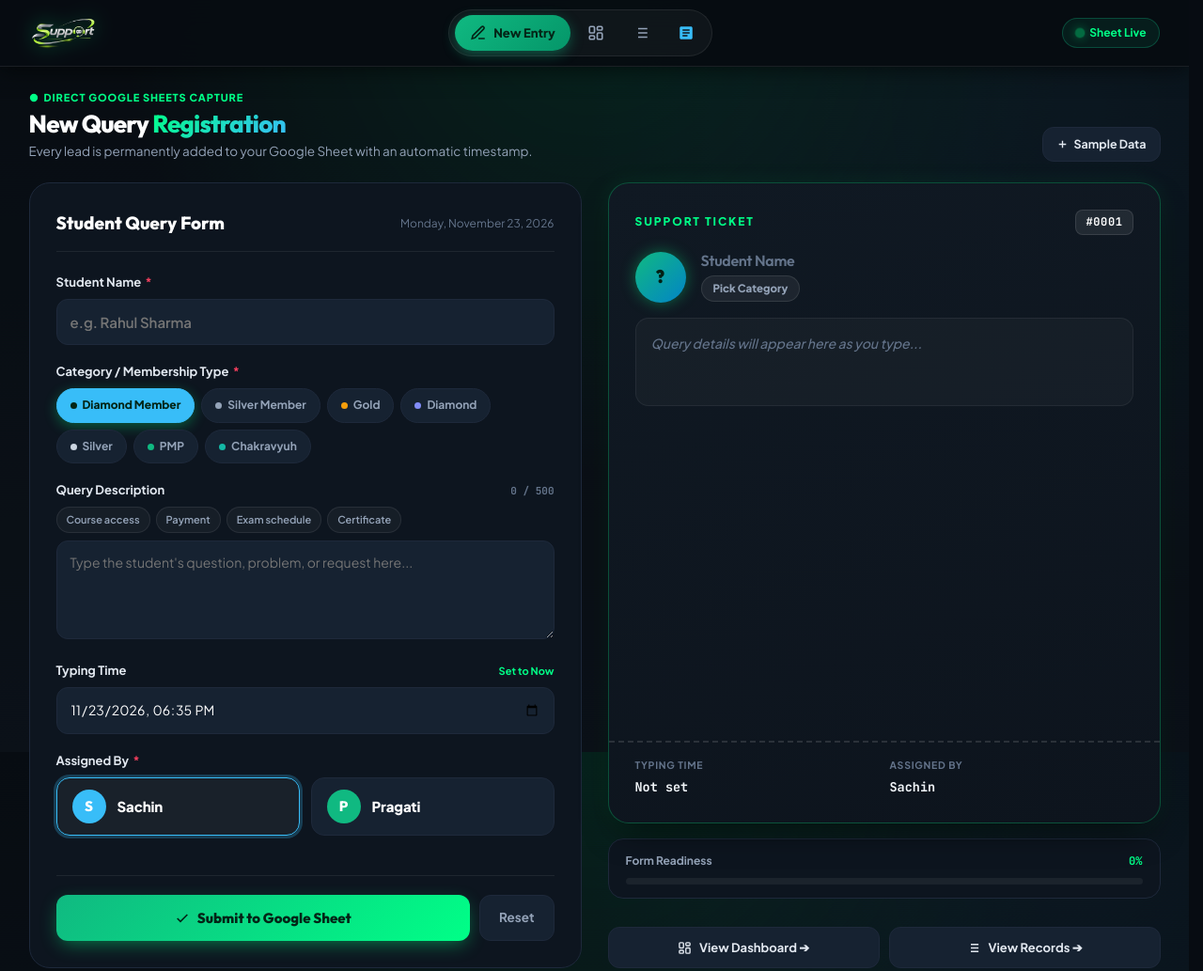
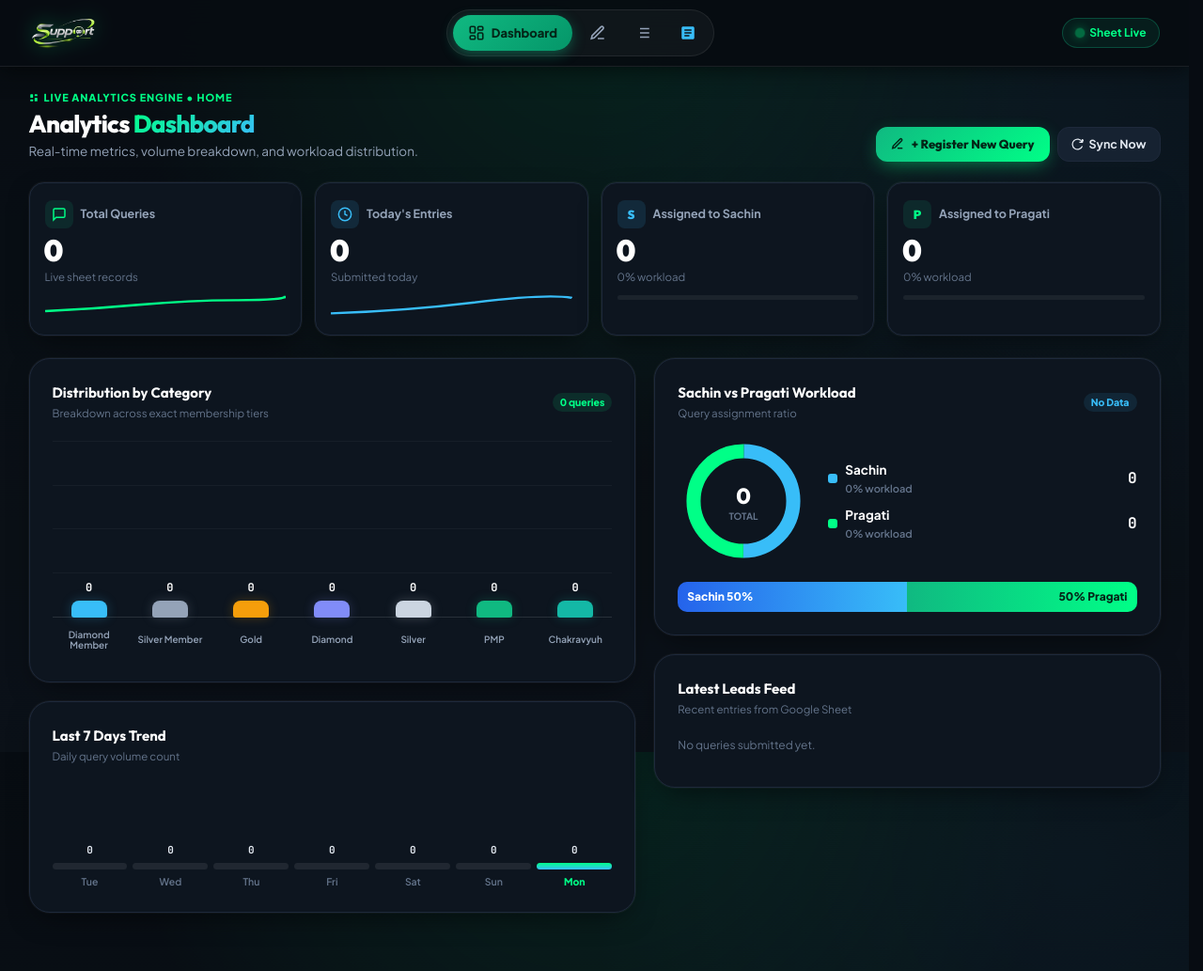
Before and after one commit to Bandebuche/piushbhandari, a plain HTML site: page index.html in a window 1280 px wide. Shown: the top 1033 px of the page at 94% size. Drawn offline with nearby package versions, Linux system fonts and the light colour scheme; no server answers.

Commit message:
feat: make Analytics Dashboard the default Home page

```diff
--- a/index.html
+++ b/index.html
@@ -1599,19 +1599,19 @@
   <div class="topbar-inner">
 
     <!-- Logo Only - No Text Label, Transparent Image -->
-    <a href="#entry" class="brand-logo-only" data-view="entry" title="Support Desk">
+    <a href="#dashboard" class="brand-logo-only" data-view="dashboard" title="Support Desk - Home">
       <img src="logo.png" alt="Support" class="brand-logo-img">
     </a>
 
-    <!-- Desktop Sticky Navigation Links - Dynamic Icon-Collapse Pills -->
+    <!-- Desktop Sticky Navigation Links - Dynamic Icon-Collapse Pills (Dashboard as Home) -->
     <nav class="desktop-nav" aria-label="Main Navigation">
-      <button type="button" class="nav-pill-btn active" data-view="entry" title="New Entry">
+      <button type="button" class="nav-pill-btn active" data-view="dashboard" title="Analytics Dashboard (Home)">
+        <svg viewBox="0 0 24 24" fill="none" stroke="currentColor" stroke-width="2.2"><rect x="3" y="3" width="7" height="9" rx="1.5"/><rect x="14" y="3" width="7" height="5" rx="1.5"/><rect x="14" y="12" width="7" height="9" rx="1.5"/><rect x="3" y="16" width="7" height="5" rx="1.5"/></svg>
+        <span>Dashboard</span>
+      </button>
+      <button type="button" class="nav-pill-btn" data-view="entry" title="New Entry">
         <svg viewBox="0 0 24 24" fill="none" stroke="currentColor" stroke-width="2.2"><path d="M12 20h9"/><path d="M16.5 3.5a2.1 2.1 0 0 1 3 3L7 19l-4 1 1-4z"/></svg>
         <span>New Entry</span>
-      </button>
-      <button type="button" class="nav-pill-btn" data-view="dashboard" title="Dashboard">
-        <svg viewBox="0 0 24 24" fill="none" stroke="currentColor" stroke-width="2.2"><rect x="3" y="3" width="7" height="9" rx="1.5"/><rect x="14" y="3" width="7" height="5" rx="1.5"/><rect x="14" y="12" width="7" height="9" rx="1.5"/><rect x="3" y="16" width="7" height="5" rx="1.5"/></svg>
-        <span>Dashboard</span>
       </button>
       <button type="button" class="nav-pill-btn" data-view="records" title="Records Table">
         <svg viewBox="0 0 24 24" fill="none" stroke="currentColor" stroke-width="2.2"><path d="M8 6h13M8 12h13M8 18h13M3 6h.01M3 12h.01M3 18h.01"/></svg>
@@ -1645,13 +1645,13 @@
 
 <!-- Mobile Drawer Navigation -->
 <nav class="mobile-drawer" id="mobileDrawer" aria-label="Mobile Navigation">
-  <button type="button" class="drawer-link active" data-view="entry" data-close>
+  <button type="button" class="drawer-link active" data-view="dashboard" data-close>
+    <svg viewBox="0 0 24 24" fill="none" stroke="currentColor" stroke-width="2.2"><rect x="3" y="3" width="7" height="9" rx="1.5"/><rect x="14" y="3" width="7" height="5" rx="1.5"/><rect x="14" y="12" width="7" height="9" rx="1.5"/><rect x="3" y="16" width="7" height="5" rx="1.5"/></svg>
+    <span>Analytics Dashboard (Home)</span>
+  </button>
+  <button type="button" class="drawer-link" data-view="entry" data-close>
     <svg viewBox="0 0 24 24" fill="none" stroke="currentColor" stroke-width="2.2"><path d="M12 20h9"/><path d="M16.5 3.5a2.1 2.1 0 0 1 3 3L7 19l-4 1 1-4z"/></svg>
     <span>New Entry (Registration)</span>
-  </button>
-  <button type="button" class="drawer-link" data-view="dashboard" data-close>
-    <svg viewBox="0 0 24 24" fill="none" stroke="currentColor" stroke-width="2.2"><rect x="3" y="3" width="7" height="9" rx="1.5"/><rect x="14" y="3" width="7" height="5" rx="1.5"/><rect x="14" y="12" width="7" height="9" rx="1.5"/><rect x="3" y="16" width="7" height="5" rx="1.5"/></svg>
-    <span>Analytics Dashboard</span>
   </button>
   <button type="button" class="drawer-link" data-view="records" data-close>
     <svg viewBox="0 0 24 24" fill="none" stroke="currentColor" stroke-width="2.2"><path d="M8 6h13M8 12h13M8 18h13M3 6h.01M3 12h.01M3 18h.01"/></svg>
@@ -1663,15 +1663,15 @@
   </a>
 </nav>
 
-<!-- Mobile Bottom Navigation Dock -->
+<!-- Mobile Bottom Navigation Dock (Dashboard as Home) -->
 <nav class="mobile-bottom-nav" id="mobileBottomNav" aria-label="Mobile Bottom Dock">
-  <button type="button" class="bottom-nav-item active" data-view="entry">
+  <button type="button" class="bottom-nav-item active" data-view="dashboard">
+    <svg viewBox="0 0 24 24" fill="none" stroke="currentColor" stroke-width="2.2"><rect x="3" y="3" width="7" height="9" rx="1.5"/><rect x="14" y="3" width="7" height="5" rx="1.5"/><rect x="14" y="12" width="7" height="9" rx="1.5"/><rect x="3" y="16" width="7" height="5" rx="1.5"/></svg>
+    <span>Dashboard</span>
+  </button>
+  <button type="button" class="bottom-nav-item" data-view="entry">
     <svg viewBox="0 0 24 24" fill="none" stroke="currentColor" stroke-width="2.2"><path d="M12 20h9"/><path d="M16.5 3.5a2.1 2.1 0 0 1 3 3L7 19l-4 1 1-4z"/></svg>
     <span>New Entry</span>
-  </button>
-  <button type="button" class="bottom-nav-item" data-view="dashboard">
-    <svg viewBox="0 0 24 24" fill="none" stroke="currentColor" stroke-width="2.2"><rect x="3" y="3" width="7" height="9" rx="1.5"/><rect x="14" y="3" width="7" height="5" rx="1.5"/><rect x="14" y="12" width="7" height="9" rx="1.5"/><rect x="3" y="16" width="7" height="5" rx="1.5"/></svg>
-    <span>Dashboard</span>
   </button>
   <button type="button" class="bottom-nav-item" data-view="records">
     <svg viewBox="0 0 24 24" fill="none" stroke="currentColor" stroke-width="2.2"><path d="M8 6h13M8 12h13M8 18h13M3 6h.01M3 12h.01M3 18h.01"/></svg>
@@ -1684,7 +1684,7 @@
   <!-- =========================================================================
        PAGE / VIEW 1: DATA ENTRY FORM & TWIN SCALE TICKET PREVIEW
   ========================================================================= -->
-  <div id="view-entry" class="app-view active-view">
+  <div id="view-entry" class="app-view" style="display:none">
 
     <div class="view-header">
       <div>
@@ -1870,25 +1870,26 @@
   <!-- =========================================================================
        PAGE / VIEW 2: ANALYTICS DASHBOARD
   ========================================================================= -->
-  <div id="view-dashboard" class="app-view">
+  <div id="view-dashboard" class="app-view active-view">
 
     <div class="view-header">
       <div>
         <div class="view-tag">
           <svg width="10" height="10" viewBox="0 0 24 24" fill="currentColor"><rect x="3" y="3" width="7" height="9" rx="1.5"/><rect x="14" y="3" width="7" height="5" rx="1.5"/><rect x="14" y="12" width="7" height="9" rx="1.5"/><rect x="3" y="16" width="7" height="5" rx="1.5"/></svg>
-          Live Analytics Engine
+          Live Analytics Engine • Home
         </div>
-        <h2 class="view-title">Analytics <span>Dashboard</span></h2>
+        <h1 class="view-title">Analytics <span>Dashboard</span></h1>
         <p class="view-desc">Real-time metrics, volume breakdown, and workload distribution.</p>
       </div>
 
-      <div style="display:flex;gap:8px">
-        <button type="button" class="btn-outline" data-view="entry" style="font-size:12px;padding:7px 12px">
-          + New Registration
+      <div style="display:flex;gap:8px;flex-wrap:wrap">
+        <button type="button" class="btn-submit" data-view="entry" style="font-size:13px;padding:8px 16px;flex:none">
+          <svg width="14" height="14" viewBox="0 0 24 24" fill="none" stroke="currentColor" stroke-width="2.5"><path d="M12 20h9"/><path d="M16.5 3.5a2.1 2.1 0 0 1 3 3L7 19l-4 1 1-4z"/></svg>
+          <span>+ Register New Query</span>
         </button>
-        <button type="button" class="btn-submit" id="refreshBtn" style="padding:7px 14px;font-size:12px;flex:none">
+        <button type="button" class="btn-outline" id="refreshBtn" style="padding:8px 14px;font-size:12.5px;flex:none">
           <svg width="13" height="13" viewBox="0 0 24 24" fill="none" stroke="currentColor" stroke-width="2.2"><path d="M21.5 2v6h-6M21.34 15.57a10 10 0 1 1-.57-8.38l5.67-5.67"/></svg>
-          Sync Now
+          <span>Sync Now</span>
         </button>
       </div>
     </div>
@@ -2193,7 +2194,7 @@
 
   function switchView(viewId) {
     if (!viewId || ['entry', 'dashboard', 'records'].indexOf(viewId) === -1) {
-      viewId = 'entry';
+      viewId = 'dashboard';
     }
 
     var views = ['entry', 'dashboard', 'records'];
@@ -2271,12 +2272,12 @@
     });
   });
 
-  // Handle URL hash on initial load
+  // Handle URL hash on initial load (Dashboard is Home page)
   var initialHash = (window.location.hash || '').replace('#', '');
   if (['entry', 'dashboard', 'records'].indexOf(initialHash) !== -1) {
     switchView(initialHash);
   } else {
-    switchView('entry');
+    switchView('dashboard');
   }
 
   window.addEventListener('hashchange', function () {
```
